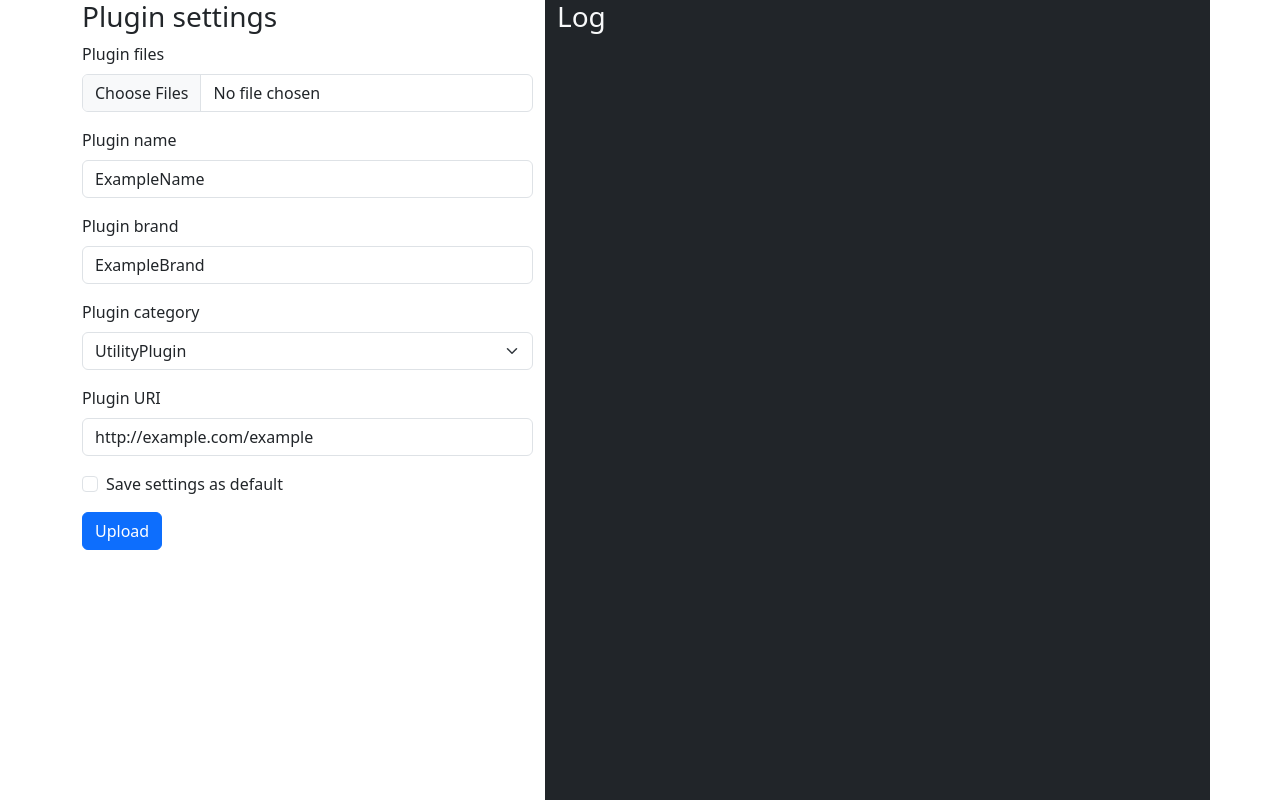
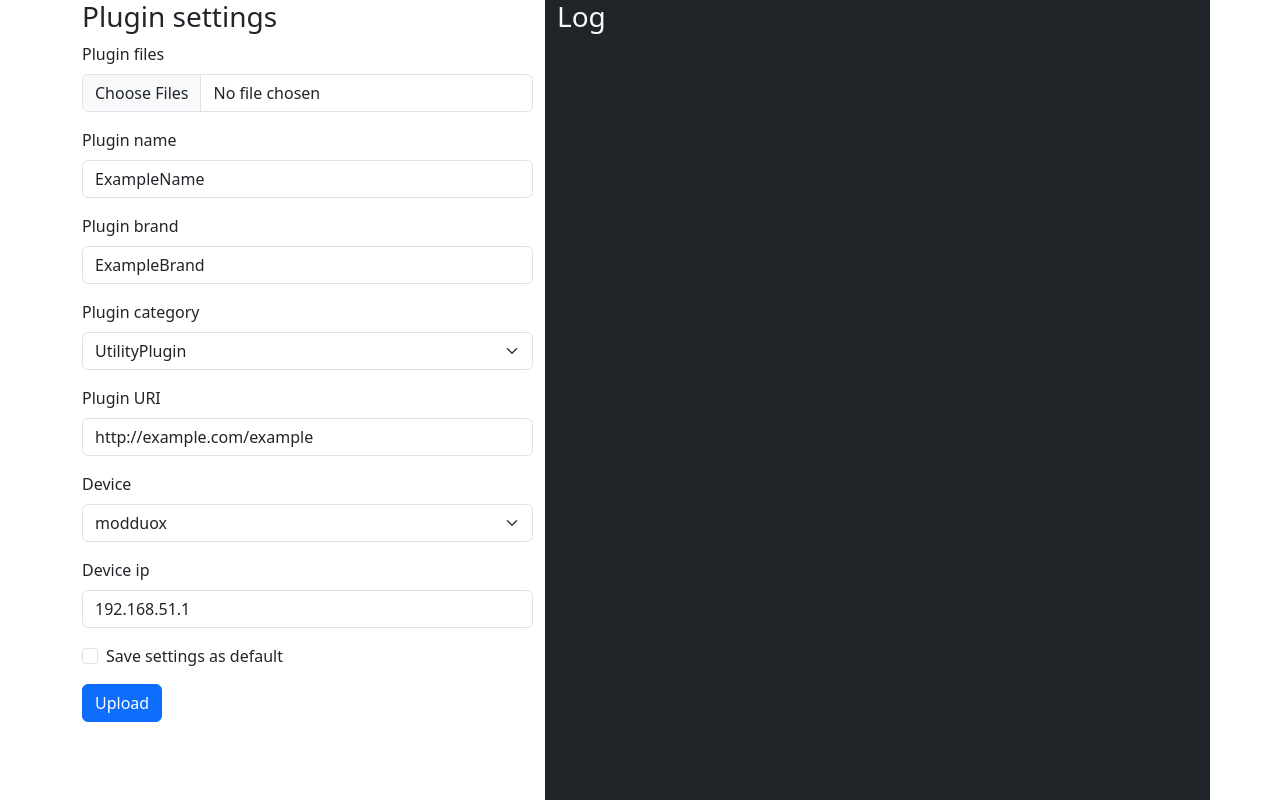
Before and after one commit to christosku/modgen, a Flask app: page / in a window 1280 px wide. Run offline with Flask 2, Linux system fonts and the light colour scheme; some libraries are stand-ins or nearby versions.

Commit message:
Improve functionality

```diff
--- a/docker-compose.yml
+++ b/docker-compose.yml
@@ -1,7 +1,8 @@
+version: '3.3'
 services:
   modgen:
     build: .
-    env:
+    environment:
       - INSTALL_MODDUOX=${MODGEN_INSTALL_MODDUOX}
       - INSTALL_MODDWARF=${MODGEN_INSTALL_MODDWARF}
     ports:
--- a/requirements.txt
+++ b/requirements.txt
@@ -2,6 +2,5 @@
 
 case-converter==1.1.0
 Flask==2.2.3
-Flask-Cors==3.0.10
 Flask-SocketIO==5.3.4
 simple-websocket==0.10.0
--- a/source/server.py
+++ b/source/server.py
@@ -1,7 +1,6 @@
 #create a web server using flask
 from flask import Flask, request, render_template
 from flask_socketio import SocketIO, emit, send
-from flask_cors import CORS, cross_origin
 from caseconverter import snakecase
 import configparser
 import sys
@@ -18,11 +17,6 @@ app.config['TEMPLATES_AUTO_RELOAD'] = True
 socketio = SocketIO(app)
 
 config = configparser.ConfigParser()
-config.read('settings.ini')
-name = config['Default']['name']
-brand = config['Default']['brand']
-uri = config['Default']['uri']
-category = config['Default']['category']
 
 pluginCategories = [
     "DelayPlugin",
@@ -44,23 +38,31 @@ acceptedFilenames = [
     'gen_exported.h'
 ]
 
+deviceList = [
+    'modduox',
+    'moddwarf'
+]
+
 @app.route("/", methods=["GET"])
-@cross_origin()
 def upload_page():
     return render_template(
                             "index.html",
-                            len = len(pluginCategories),
+                            categoryLength = len(pluginCategories),
                             pluginCategories = pluginCategories,
                             name = name,
                             brand = brand,
                             uri = uri,
-                            category = category
+                            category = category,
+                            deviceLength = len(deviceList),
+                            deviceList = deviceList,
+                            device = device,
+                            ip = ip
                            )
 
 #create a route that accepts POST requests with file uploads and saves them to disk
 @app.route("/", methods=["POST"])
-@cross_origin()
 def upload():
+    global name, brand, uri, category, device, ip
     if request.method == "POST":
         if request.files:
             filenames = []
@@ -68,7 +70,7 @@ def upload():
 
             #check if we received exactly 2 files
             if len(uploaded_files) != 2:
-                socketio.emit('response', {'data': 'You must upload exactly 2 files'})
+                socketio.emit('response', {'data': 'You must upload exactly 2 files: <strong>gen_exported.cpp</strong> and <strong>gen_exported.h</strong>'})
                 return "ok"
 
             rootDirectory = "/home/modgen/mod-plugin-builder/max-gen-plugins/"
@@ -82,18 +84,25 @@ def upload():
                 #check if the file has one of the accepted filenames
                 if file.filename not in acceptedFilenames:
                     socketio.emit('response', {'data': 'Invalid filename: '+file.filename})
+                    socketio.emit('response', {'data': 'Required filenames: '+str(acceptedFilenames)})
                     return "ok"
 
                 file.save(directory+file.filename)
             socketio.emit('response', {'data': 'Files uploaded successfully', 'type': 'success'})
             socketio.emit('response', {'data': 'Modifying Distrho Plugin Info', 'type': 'success'})
 
-            #modify the plugin info
+            #get the settings from the post form
             name = request.form.get('name')
             brand = request.form.get('brand')
             uri = request.form.get('uri')
             category = request.form.get('category')
+            device = request.form.get('device')
+            ip = request.form.get('ip')
 
+            if request.form.get('save-settings') == 'true':
+                saveSettings()
+
+            #modify the plugin info
             with open('DistrhoPluginInfo.h', 'r') as infoFile:
                 filedata = infoFile.read()
                 filedata = filedata.replace('@brand@', brand)
@@ -101,28 +110,26 @@ def upload():
                 filedata = filedata.replace('@uri@', uri)
                 filedata = filedata.replace('@category@', 'lv2:'+category)
 
-            # Write the file out again
+            #write the file out again
             with open(directory+'DistrhoPluginInfo.h', 'w') as infoFile:
                 infoFile.write(filedata)
 
             #build the plugin
-            buildPlugin('modduox')
+            if buildPlugin(device) is False:
+                socketio.emit('response', {'data': 'Failed to build plugin', 'type': 'error'})
+                return "ok"
 
             #compress the plugin
-            compressPlugin()
+            if compressPlugin() is False:
+                socketio.emit('response', {'data': 'Failed to compress plugin', 'type': 'error'})
+                return "ok"
 
-            getBase64()
+            if getBase64() is False:
+                socketio.emit('response', {'data': 'Failed to get base64', 'type': 'error'})
+                return "ok"
 
-
-            if request.form.get('save-settings') == 'true':
-                config['Default']['name'] = name
-                config['Default']['brand'] = brand
-                config['Default']['uri'] = uri
-                config['Default']['category'] = category
-                with open('settings.ini', 'w') as configfile:
-                    config.write(configfile)
         else:
-            socketio.emit('response', {'data': 'No files were selected'})
+            socketio.emit('response', {'data': 'No files were selected', 'type': 'error'})
         return "ok"
     else:
         return "not a post request"
@@ -153,36 +160,59 @@ def prepareDirectory(directory):
                     elif os.path.isdir(file_path):
                         shutil.rmtree(file_path)
                 except Exception as e:
-                    socketio.emit('response', {'data': 'Failed to delete %s. Reason: %s' % (file_path, e)})
+                    socketio.emit('response', {'data': 'Failed to delete %s. Reason: %s' % (file_path, e), type: 'error'})
 
 def compressPlugin():
     #build the plugin
     socketio.emit('response', {'data': 'Compressing Plugin'})
+    if not os.path.exists('/home/modgen/mod-plugin-builder/max-gen-plugins/bin/max-gen-plugin.lv2'):
+        socketio.emit('response', {'data': 'Plugin not found', 'type': 'error'})
+        return False
     command = 'tar zhcf max-gen-plugin.tar.gz max-gen-plugin.lv2'
     try:
         process = subprocess.Popen(
             shlex.split(command),
             shell=False,
             stdout=subprocess.PIPE,
+            stderr=subprocess.PIPE,
             cwd=r'/home/modgen/mod-plugin-builder/max-gen-plugins/bin'
             )
     except:
-        socketio.emit('response', {'data': 'ERROR {} while running {}'.format(sys.exc_info()[1], command)})
+        socketio.emit('response', {'data': 'ERROR {} while running {}'.format(sys.exc_info()[1], command), 'type': 'error'})
         return False
     while True:
         output = process.stdout.readline()
+        errors = process.stderr.readline()
         if process.poll() is not None:
             break
         if output:
             socketio.emit('response', {'data': output.strip().decode(), 'type': 'info'})
+        if errors:
+            socketio.emit('response', {'data': errors.strip().decode(), 'type': 'error'})
+            return False
     socketio.emit('response', {'data': 'Plugin compressed successfully', 'type': 'success'})
+    return True
 
 #convert the tar to base64 and send it to the client
 
 def getBase64():
+    if not os.path.exists('/home/modgen/mod-plugin-builder/max-gen-plugins/bin/max-gen-plugin.tar.gz'):
+        socketio.emit('response', {'data': 'Compressed plugin file not found', 'type': 'error'})
+        return False
     with open('/home/modgen/mod-plugin-builder/max-gen-plugins/bin/max-gen-plugin.tar.gz', 'rb') as file:
         encoded = base64.encodebytes(file.read()).decode('utf-8')
         socketio.emit('response', {'data': encoded, 'type': 'plugin'})
+    return True
+
+def saveSettings():
+    config['Default']['name'] = name
+    config['Default']['brand'] = brand
+    config['Default']['uri'] = uri
+    config['Default']['category'] = category
+    config['Default']['device'] = device
+    config['Default']['ip'] = ip
+    with open('settings.ini', 'w') as configfile:
+        config.write(configfile)
 
 def buildPlugin(target):
     #build the plugin
@@ -193,18 +223,43 @@ def buildPlugin(target):
             shlex.split(command),
             shell=False,
             stdout=subprocess.PIPE,
+            stderr=subprocess.PIPE,
             cwd=r'/home/modgen/mod-plugin-builder/max-gen-plugins/'
             )
     except:
-        socketio.emit('response', {'data': 'ERROR {} while running {}'.format(sys.exc_info()[1], command)})
+        socketio.emit('response', {'data': 'ERROR {} while running {}'.format(sys.exc_info()[1], command), 'type': 'error'})
         return False
     while True:
         output = process.stdout.readline()
+        errors = process.stderr.readline()
         if process.poll() is not None:
             break
         if output:
             socketio.emit('response', {'data': output.strip().decode(), 'type': 'build'})
+        if errors:
+            socketio.emit('response', {'data': errors.strip().decode(), 'type': 'error'})
+            return False
     socketio.emit('response', {'data': 'Plugin built successfully', 'type': 'success'})
+    return True
+
+#if the settings.ini file does not exist, create it with some default values
+if not os.path.exists('settings.ini'):
+    config['Default'] = {}
+    name='ExampleName'
+    brand='ExampleBrand'
+    uri='http://example.com/example'
+    category='UtilityPlugin'
+    device='modduox'
+    ip='192.168.51.1'
+    saveSettings()
+else:
+    config.read('settings.ini')
+    name = config['Default']['name']
+    brand = config['Default']['brand']
+    uri = config['Default']['uri']
+    category = config['Default']['category']
+    device = config['Default']['device']
+    ip = config['Default']['ip']
 
 if __name__ == "__main__":
     print('Starting server...')
--- a/source/settings.ini
+++ /dev/null
@@ -1,6 +0,0 @@
-[Default]
-name=ExampleName
-brand=ExampleBrand
-uri=http://example.com/example
-category=UtilityPlugin
-device=modduox
--- a/source/templates/index.html
+++ b/source/templates/index.html
@@ -15,7 +15,7 @@
                 <form method="post" id="upload-form" action="/" enctype="multipart/form-data">
                     <div class="mb-3">
                         <label for="files" class="form-label">Plugin files</label>
-                        <input type="file" class="form-control" name="files[]" id="files" accept=".h,.cpp" multiple>
+                        <input type="file" class="form-control" name="files[]" id="files" accept=".h,.cpp" multiple required>
                     </div>
                     <div class="mb-3">
                         <label for="name" class="form-label">Plugin name</label>
@@ -28,7 +28,7 @@
                     <div class="mb-3">
                         <label for="category" class="form-label">Plugin category</label>
                         <select name="category" class="form-select" id="category">
-                            {% for i in range(0,len) %}
+                            {% for i in range(0,categoryLength) %}
                             <option value="{{pluginCategories[i]}}"
                                     {% if pluginCategories[i] == category %} selected {%endif%}>
                                 {{pluginCategories[i]}}
@@ -38,7 +38,22 @@
                     </div>
                     <div class="mb-3">
                         <label for="uri" class="form-label">Plugin URI</label>
-                        <input type="text" class="form-control" name="uri" value="{{uri}}" id="uri" placeholder="Plugin URI">
+                        <input type="text" class="form-control" name="uri" value="{{uri}}" id="uri" placeholder="Plugin URI" required>
+                    </div>
+                    <div class="mb-3">
+                        <label for="device" class="form-label">Device</label>
+                        <select name="device" class="form-select" id="device">
+                            {% for i in range(0,deviceLength) %}
+                            <option value="{{deviceList[i]}}"
+                                    {% if deviceList[i] == device %} selected {%endif%}>
+                                {{deviceList[i]}}
+                            </option>
+                            {%endfor%}
+                        </select>
+                    </div>
+                    <div class="mb-3">
+                        <label for="ip" class="form-label">Device ip</label>
+                        <input type="text" class="form-control" name="ip" value="{{ip}}" id="ip" placeholder="Device ip" required>
                     </div>
                     <div class="mb-3 form-check">
                         <input class="form-check-input" type="checkbox" value="" id="save-settings">
@@ -63,28 +78,36 @@
     <script>
         function uploadToDevice(data) {
             const formData = new FormData();
+            ip = $('#ip').val();
             formData.append('package', new File([data], '-'));
-            fetch('http://192.168.51.1/sdk/install', {
+            fetch('http://'+ip+'/sdk/install', {
                 method: 'POST',
                 mode: 'no-cors',
                 body: formData
             }).then((response) => {
-                console.log(response);
-                response.json().then((data) => {
-                    console.log(data);
-                });
+                $('#log').append('<div class="mb-1 text-white">✓ Plugin should have been uploaded to device</div>');
+            }).catch((error) => {
+                $('#log').append('<div class="mb-1 text-danger">✗ ' + error.message + '. Is your device connected and reachable?</div>');
             });
         }
 
         $(document).ready(function(){
             var socket = io();
             socket.on('response', function(msg) {
-                if (msg.type == 'success') {
-                    $('#log').append('<div class="mb-1 text-white">✓ ' + msg.data + '</div>');
-                } else if (msg.type == 'plugin') {
-                    uploadToDevice(msg.data);
-                } else {
-                    $('#log').append('<div class="mb-1"><small>' + msg.data + '</small></div>');
+                switch (msg.type) {
+                    case 'error':
+                        $('#log').append('<div class="mb-1 text-danger">✗ ' + msg.data + '</div>');
+                        break;
+                    case 'success':
+                        $('#log').append('<div class="mb-1 text-white">✓ ' + msg.data + '</div>');
+                        break;
+                    case 'plugin':
+                        $('#log').append('<div class="mb-1 text-white">✓ Trying to upload to device...</div>');
+                        uploadToDevice(msg.data);
+                        break;
+                    default:
+                        $('#log').append('<div class="mb-1"><small>' + msg.data + '</small></div>');
+                        break;
                 }
                 $('#log').parent().animate({scrollTop: $('#log')[0].scrollHeight}, 200);
             });
@@ -99,6 +122,8 @@
             formData.append('brand', $('#brand').val());
             formData.append('category', $('#category').val());
             formData.append('uri', $('#uri').val());
+            formData.append('device', $('#device').val());
+            formData.append('ip', $('#ip').val());
             formData.append('save-settings', $('#save-settings').is(':checked'));
             for (const file of fileInput.files) {
                 formData.append('files', file);
```
Also changed, not shown: 2 other files.
